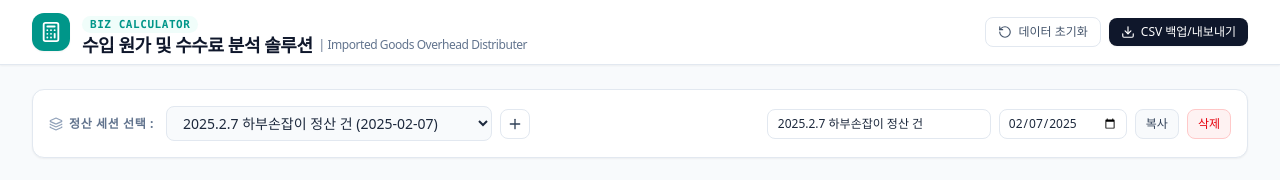
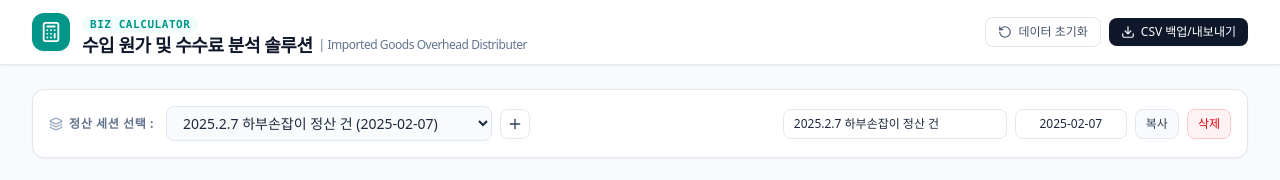
Before and after one commit to kisung6943-blip/Import-Cost-Calculator, a React (Vite) app: page / in a window 1280 px wide. Shown: the top 180 px of the page. Built offline with nearby package versions, Linux system fonts and the light colour scheme.

Commit message:
feat: make session date field a flexible text input to support custom date formats like 25.5.22

```diff
--- a/src/App.tsx
+++ b/src/App.tsx
@@ -428,10 +428,11 @@ export default function App() {
               id="session-title-input"
             />
             <input
-              type="date"
+              type="text"
               value={session.date}
               onChange={(e) => updateSession(prev => ({ ...prev, date: e.target.value }))}
-              className="px-2 py-1.5 border border-slate-200 rounded-lg text-xs font-medium focus:outline-none focus:ring-2 focus:ring-teal-500/20"
+              placeholder="YYYY-MM-DD"
+              className="px-2.5 py-1.5 border border-slate-200 rounded-lg text-xs font-medium focus:outline-none focus:ring-2 focus:ring-teal-500/20 w-28 text-center"
               id="session-date-input"
             />
             <button
```
